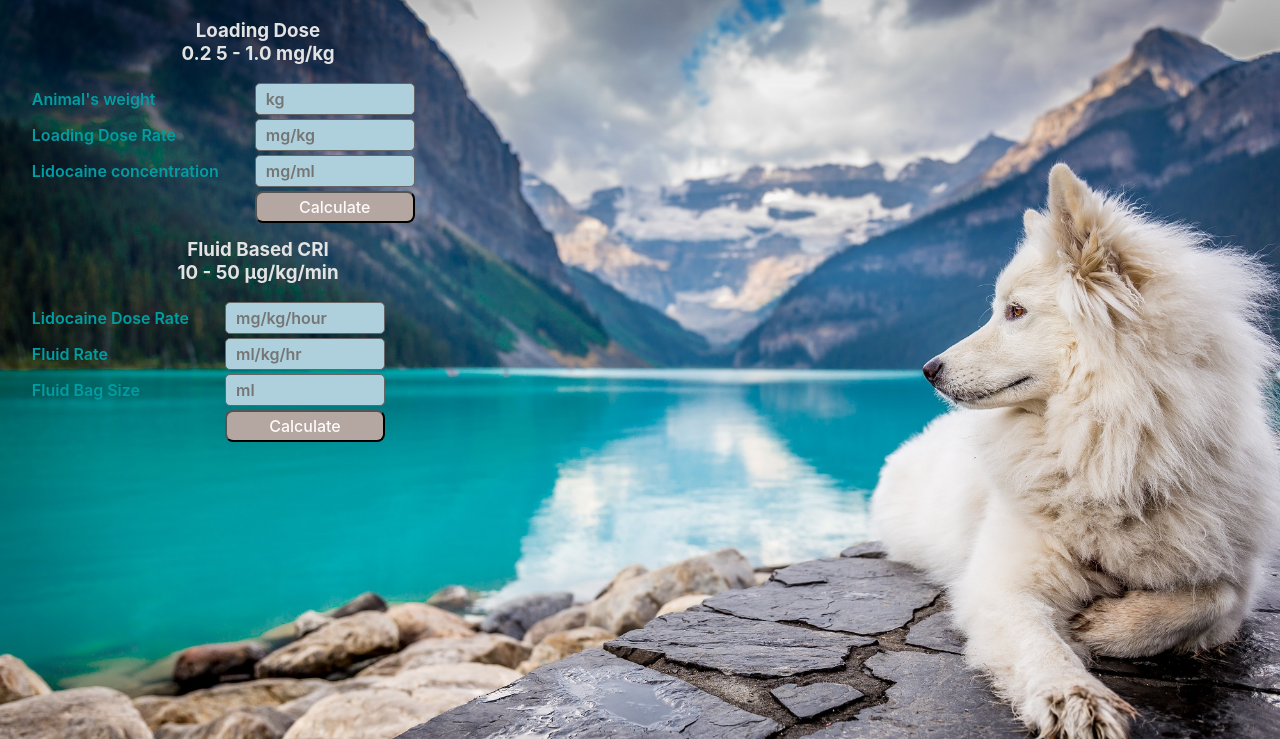
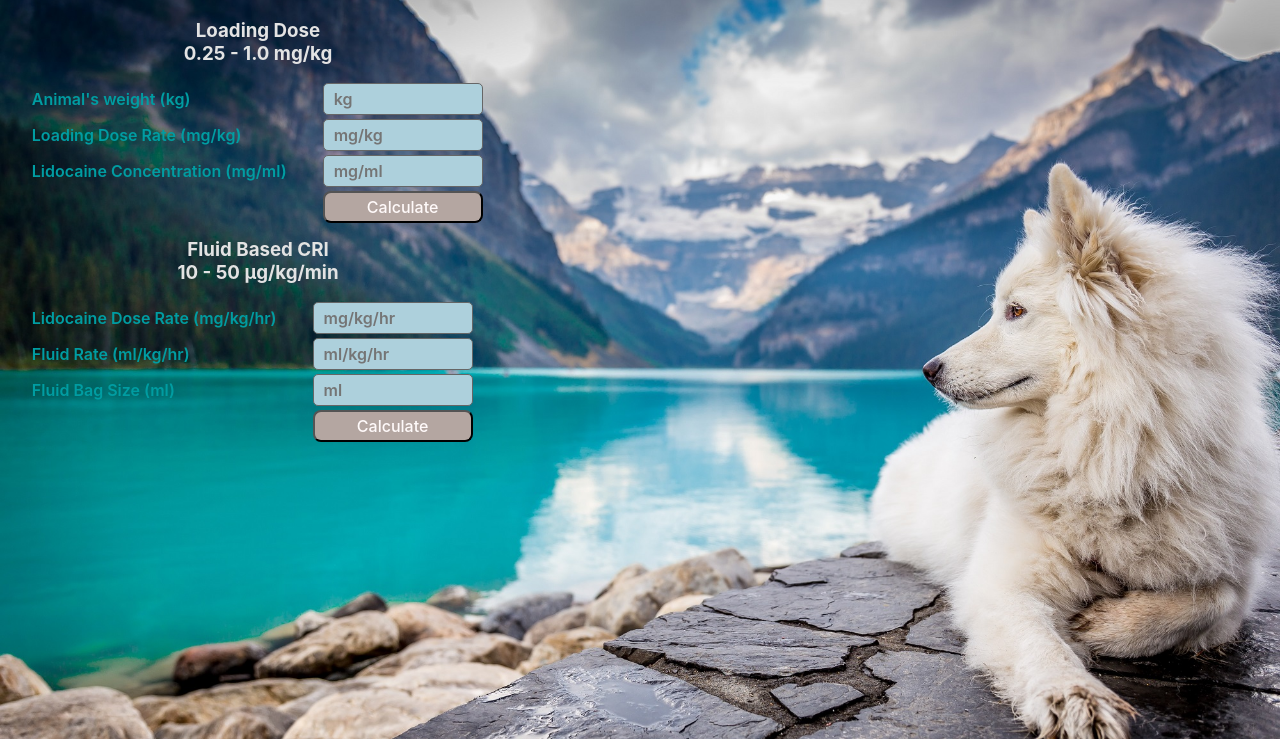
Before and after one commit to kissimoto/lidocaine_cri, a plain HTML site: page index.html in a window 1280 px wide. Shown: the part 61-800 px from the top of the page. Drawn offline with Linux system fonts and the light colour scheme; a script that the page names is missing.

Commit message:
Update index.html

```diff
--- a/index.html
+++ b/index.html
@@ -2,13 +2,13 @@
 <head>
     <meta charset="UTF-8">
     <meta name="viewport" content="width=device-width, initial-scale=1.0">
-    <title>Lidocaine Cri</title>
+    <title>Lidocaine CRI</title>
     <link href="lidoloadingdose.css" rel='stylesheet' type=text/css>
 </head>
 <body>
     <header>
         <h1>Lidocaine 10 or 20 mg/ml</h1>
-        <h3>Loading Dose <br>0.2 5 - 1.0 mg/kg</h3>
+        <h3>Loading Dose <br>0.25 - 1.0 mg/kg</h3>
     </header>
 
     <div class='wrapper1'>
@@ -16,14 +16,14 @@
     <table>
     <tbody>
     <tr>
-        <td><label for=weight>Animal's weight</label></td>
+        <td><label for=weight>Animal's weight (kg)</label></td>
         <td><input type=number  id=weight required value='' placeholder=kg></td>
     </tr>
     <tr>
-        <td><label for=loadingDoseRate>Loading Dose Rate</label></td>
+        <td><label for=loadingDoseRate>Loading Dose Rate (mg/kg)</label></td>
         <td><input type="number"  id="loadingDoseRate" required value="" placeholder="mg/kg"></td>
     </tr>
-        <td> <label for=drugConcentration>Lidocaine concentration</label></td>
+        <td> <label for=drugConcentration>Lidocaine Concentration (mg/ml)</label></td>
         <td><input type="number"  id="drugConcentration" required value="" placeholder="mg/ml"></td>
     </tr>
     <tr>
@@ -43,15 +43,15 @@
         <table>
             <tbody>
         <tr>
-            <td><label for=dose_rate>Lidocaine Dose Rate</label></td>
-            <td><input type='number' id=dose_rate required value='' placeholder=mg/kg/hour></td>
+            <td><label for=dose_rate>Lidocaine Dose Rate (mg/kg/hr)</label></td>
+            <td><input type='number' id=dose_rate required value='' placeholder=mg/kg/hr></td>
         </tr>
         <tr>
-            <td><label for=fluidRate>Fluid Rate</label></td>
+            <td><label for=fluidRate>Fluid Rate (ml/kg/hr)</label></td>
             <td><input type=number  id=fluidRate required value='' placeholder=ml/kg/hr></td>
         </tr>
         <tr>
-            <td><label for=bag_size>Fluid Bag Size</label></td>
+            <td><label for=bag_size>Fluid Bag Size (ml)</label></td>
             <td><input type=number  id=bag_size required value='' placeholder=ml></td>
         </tr>
         <tr>
```
